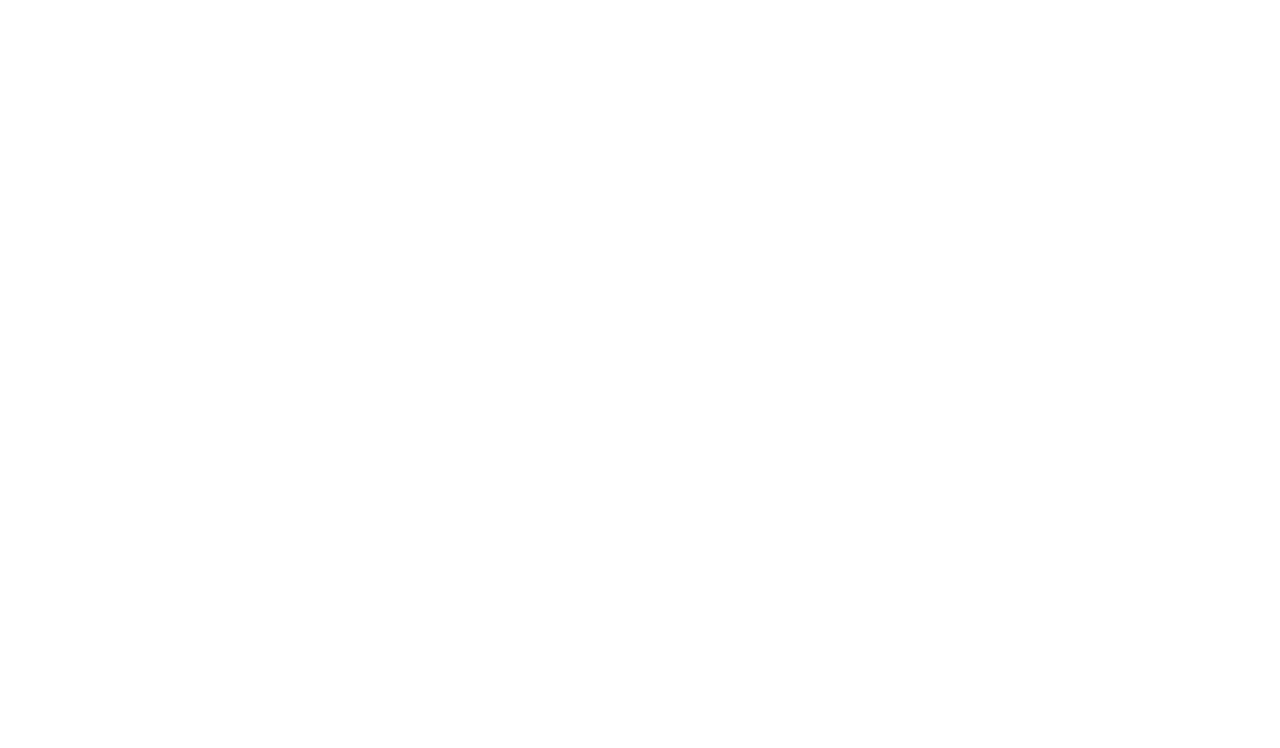
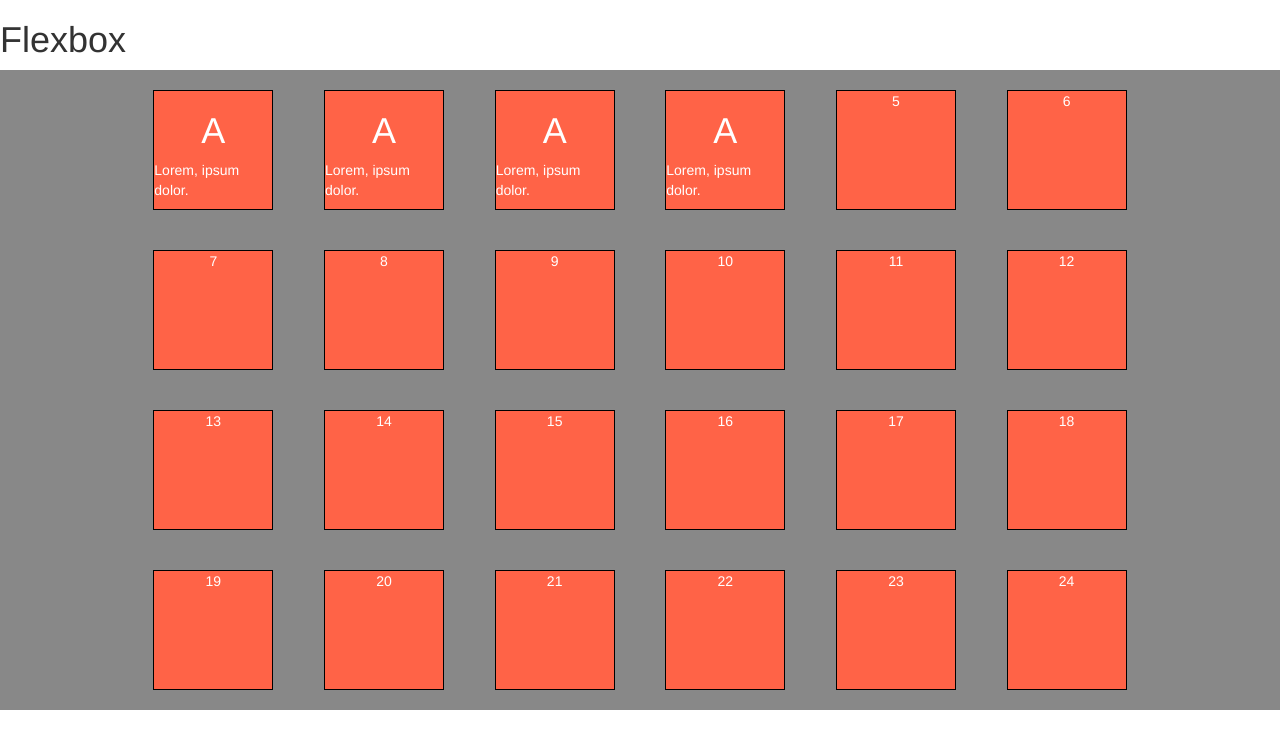
Before and after one commit to ahussain11/mobile-friendly-gw, a plain HTML site: page index.html in a window 1280 px wide. Drawn offline with nearby package versions, Linux system fonts and the light colour scheme.

Commit message:
init commit

```diff
--- a/css/style.css
+++ b/css/style.css
@@ -1 +1,41 @@
 @import url("../fonts/glyphicons-halflings-regular.woff2");
+
+.parent {
+   width: 100%;
+   height: 100%;
+   background: #888;
+   padding: 0 10%;
+   display: flex;
+   flex-wrap: wrap;
+   align-items: flex-end;
+   justify-content: space-around;
+   align-content: space-around;
+}
+
+.child > * {
+    display: inline;
+}
+
+.child {
+    border: 1px solid black;
+    color: #fff;
+    width: 120px;
+    height: 120px;
+    background: tomato;
+    margin: 20px;
+    display: flex;
+    flex-direction: column;
+    align-items: center;
+}
+
+.grandchild {
+
+}
+
+.half {
+    height: 50px;
+}
+
+.quarter {
+    height: 25px;
+}
--- a/index.html
+++ b/index.html
@@ -9,6 +9,40 @@
     <link rel="stylesheet" href="css/style.css">
 </head>
 <body>
+    <h1>Flexbox</h1>
+
+    <!-- <div class="parent">
+        <div class="child">
+            <div class="grandchild"></div>
+        </div>
+    </div> -->
+
+    <div class="parent">
+        <div class="child"><h1>A</h1><p>Lorem, ipsum dolor.</p></div>
+        <div class="child"><h1>A</h1><p>Lorem, ipsum dolor.</p></div>
+        <div class="child"><h1>A</h1><p>Lorem, ipsum dolor.</p></div>
+        <div class="child"><h1>A</h1><p>Lorem, ipsum dolor.</p></div>
+        <div class="child">5</div>
+        <div class="child">6</div>
+        <div class="child">7</div>
+        <div class="child">8</div>
+        <div class="child">9</div>
+        <div class="child">10</div>
+        <div class="child">11</div>
+        <div class="child">12</div>
+        <div class="child">13</div>
+        <div class="child">14</div>
+        <div class="child">15</div>
+        <div class="child">16</div>
+        <div class="child">17</div>
+        <div class="child">18</div>
+        <div class="child">19</div>
+        <div class="child">20</div>
+        <div class="child">21</div>
+        <div class="child">22</div>
+        <div class="child">23</div>
+        <div class="child">24</div>
+    </div>
 
     <script src="https://code.jquery.com/jquery-3.3.1.min.js" integrity="sha256-FgpCb/KJQlLNfOu91ta32o/NMZxltwRo8QtmkMRdAu8=" crossorigin="anonymous"></script>
     <script type="text/javascript" src="js/bootstrap.min.js"></script>
```
